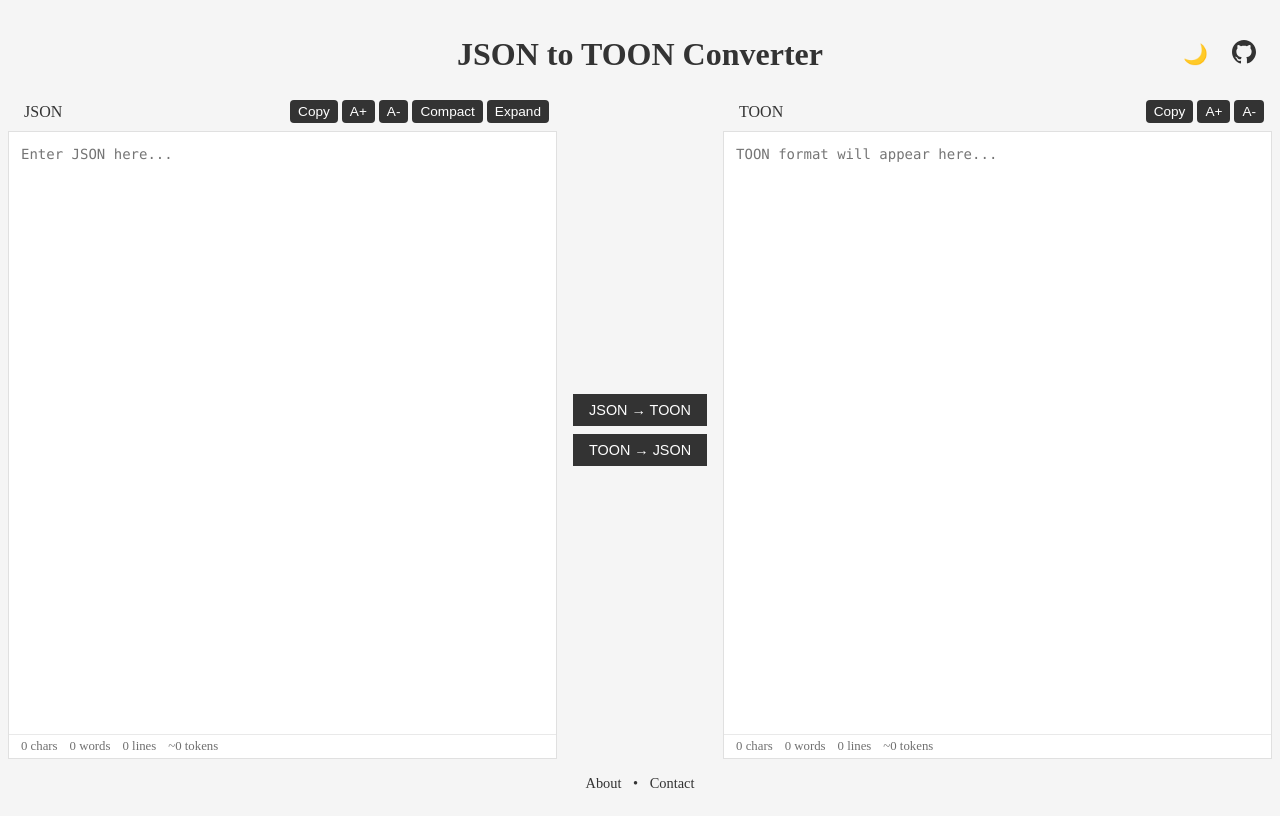
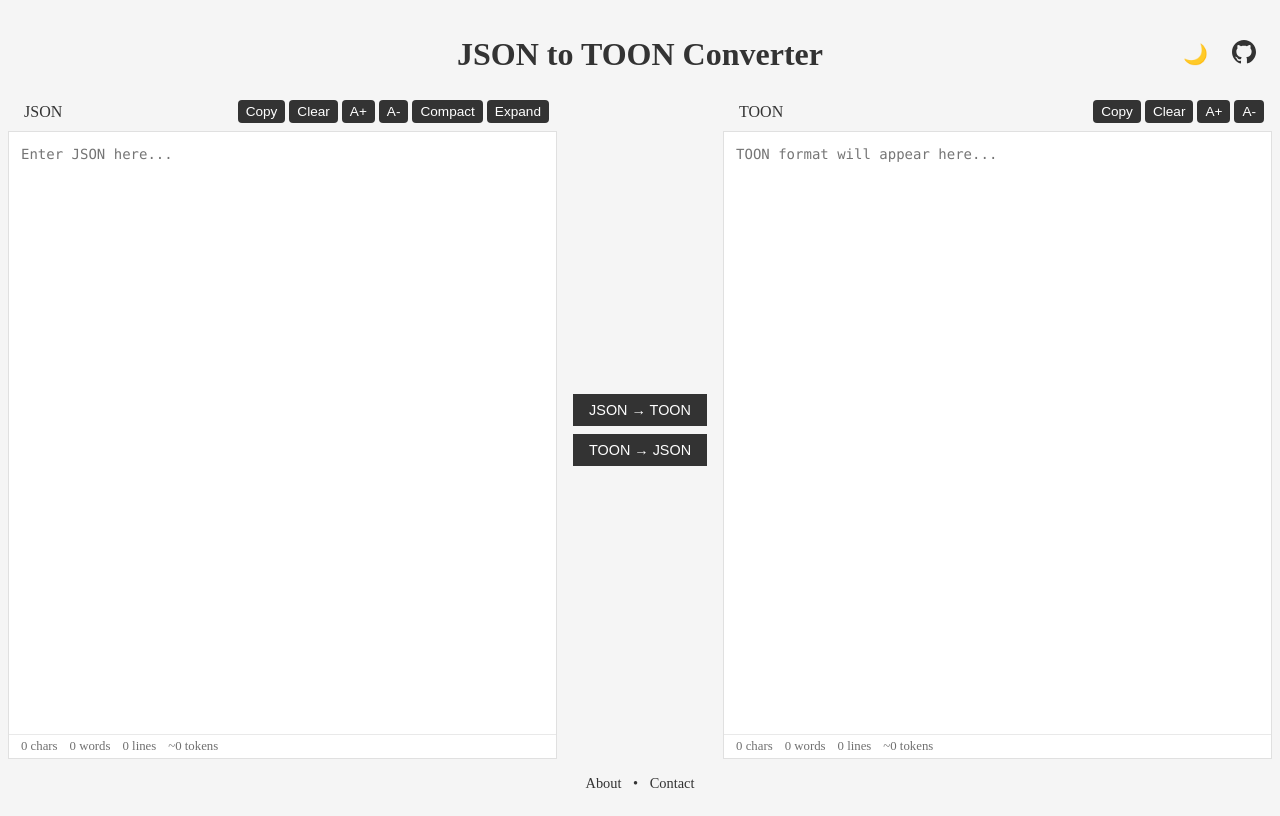
Before and after one commit to xuantan97/toon-encoder, a SvelteKit app: page / in a window 1280 px wide. Built offline with nearby package versions, Linux system fonts and the light colour scheme.

Commit message:
feat: add clear buttons for JSON and TOON outputs

```diff
--- a/src/routes/+page.svelte
+++ b/src/routes/+page.svelte
@@ -150,6 +150,16 @@
             error = e instanceof Error ? e.message : 'Invalid JSON';
         }
     }
+
+    function clearJson() {
+        jsonInput = '';
+        error = '';
+    }
+
+    function clearToon() {
+        toonOutput = '';
+        error = '';
+    }
 </script>
 
 <div class="app" class:dark={isDarkMode}>
@@ -184,6 +194,7 @@
                 <h2>JSON</h2>
                 <div class="panel-actions">
                     <button class="small-btn" on:click={() => copyText(jsonInput)} aria-label="Copy JSON" title="Copy JSON to clipboard">Copy</button>
+                    <button class="small-btn" on:click={clearJson} aria-label="Clear JSON" title="Clear JSON input">Clear</button>
                     <button class="small-btn" on:click={() => increaseFont('json')} aria-label="Increase JSON text" title="Increase JSON text size">A+</button>
                     <button class="small-btn" on:click={() => decreaseFont('json')} aria-label="Decrease JSON text" title="Decrease JSON text size">A-</button>
                     <button class="small-btn" on:click={compactJson} aria-label="Compact JSON" title="Minify/compact JSON">Compact</button>
@@ -220,6 +231,7 @@
                 <h2>TOON</h2>
                 <div class="panel-actions">
                     <button class="small-btn" on:click={() => copyText(toonOutput)} aria-label="Copy TOON" title="Copy TOON text to clipboard">Copy</button>
+                    <button class="small-btn" on:click={clearToon} aria-label="Clear TOON" title="Clear TOON output">Clear</button>
                     <button class="small-btn" on:click={() => increaseFont('toon')} aria-label="Increase TOON text" title="Increase TOON text size">A+</button>
                     <button class="small-btn" on:click={() => decreaseFont('toon')} aria-label="Decrease TOON text" title="Decrease TOON text size">A-</button>
                 </div>
```
